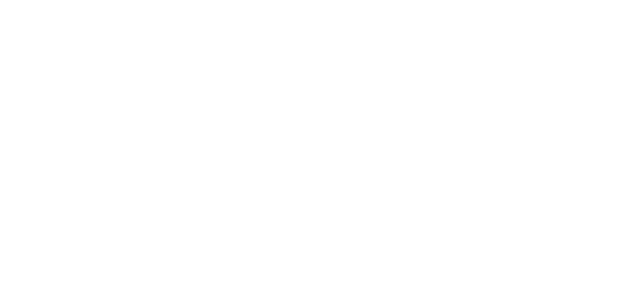
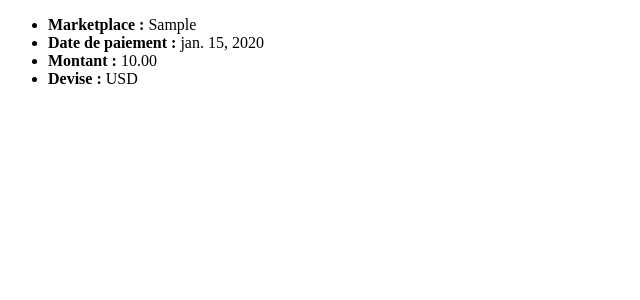
Before and after one commit to Nastyflav/test-lengow, a Django app: page /order/1 in a window 1280 px wide. Before the commit the part shown is empty. Shown: the top 300 px of the page, without its empty margins (0-640 px from the left). Run offline with Django 3.2, Linux system fonts and the light colour scheme; tables that the repository leaves empty hold one stand-in row (values such as "Sample post").

Commit message:
View for order details si working + html + tests

```diff
--- a/lengow/orders/templates/orders/index.html
+++ b/lengow/orders/templates/orders/index.html
@@ -4,8 +4,8 @@
 
 {% for order in object_list %}
 <div class="row">
-    <p>Commande n°{{ order.id }}
-        <a href="{% url 'orders:order' order.id %}"></a>
+    <p>
+        <a href="{% url 'orders:order' order.id %}">Commande n°{{ order.id }}</a>
     </p>
 </div>
 {% endfor %}
--- a/lengow/orders/templates/orders/order_details.html
+++ b/lengow/orders/templates/orders/order_details.html
@@ -2,6 +2,13 @@
 
 {% block content %}
 
-
+<div>
+    <ul>
+        <li><strong>Marketplace :</strong> {{ object.marketplace }}</li>
+        <li><strong>Date de paiement :</strong> {{ object.payment_date }}</li>
+        <li><strong>Montant :</strong> {{ object.order_amount }}</li>
+        <li><strong>Devise :</strong> {{ object.currency }}</li>
+    </ul>
+</div>
 
 {% endblock %}
```
